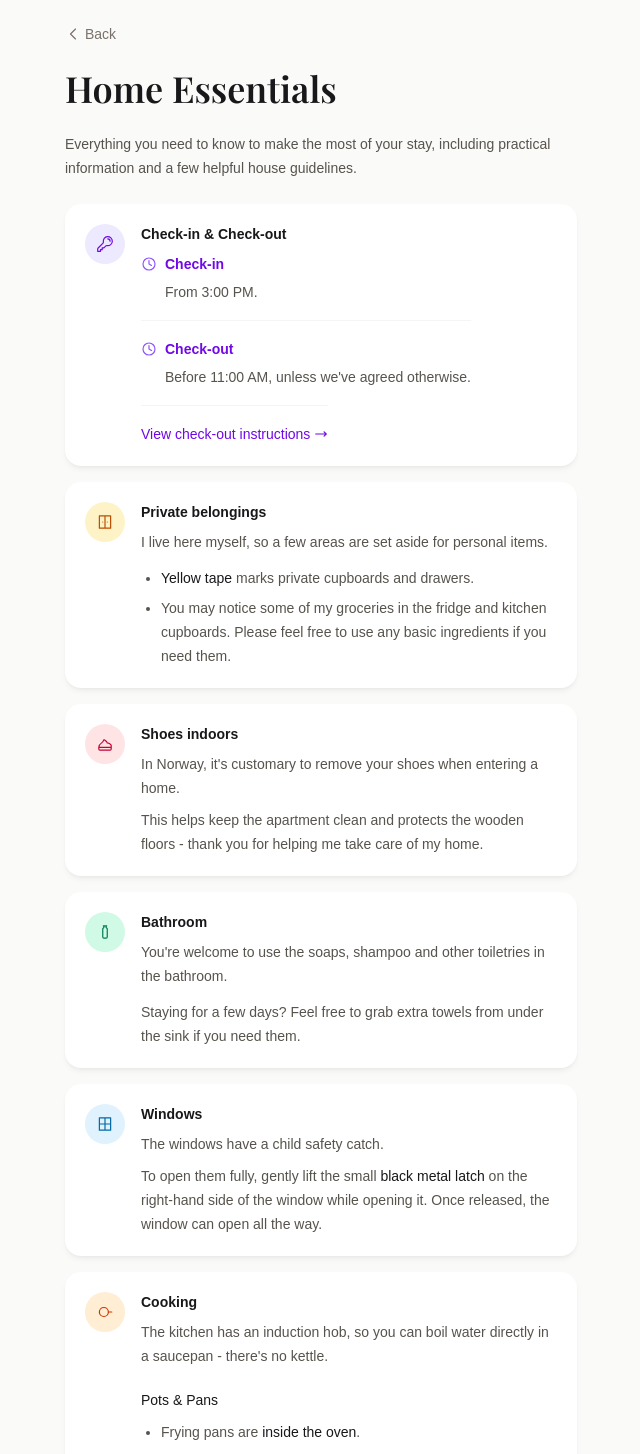
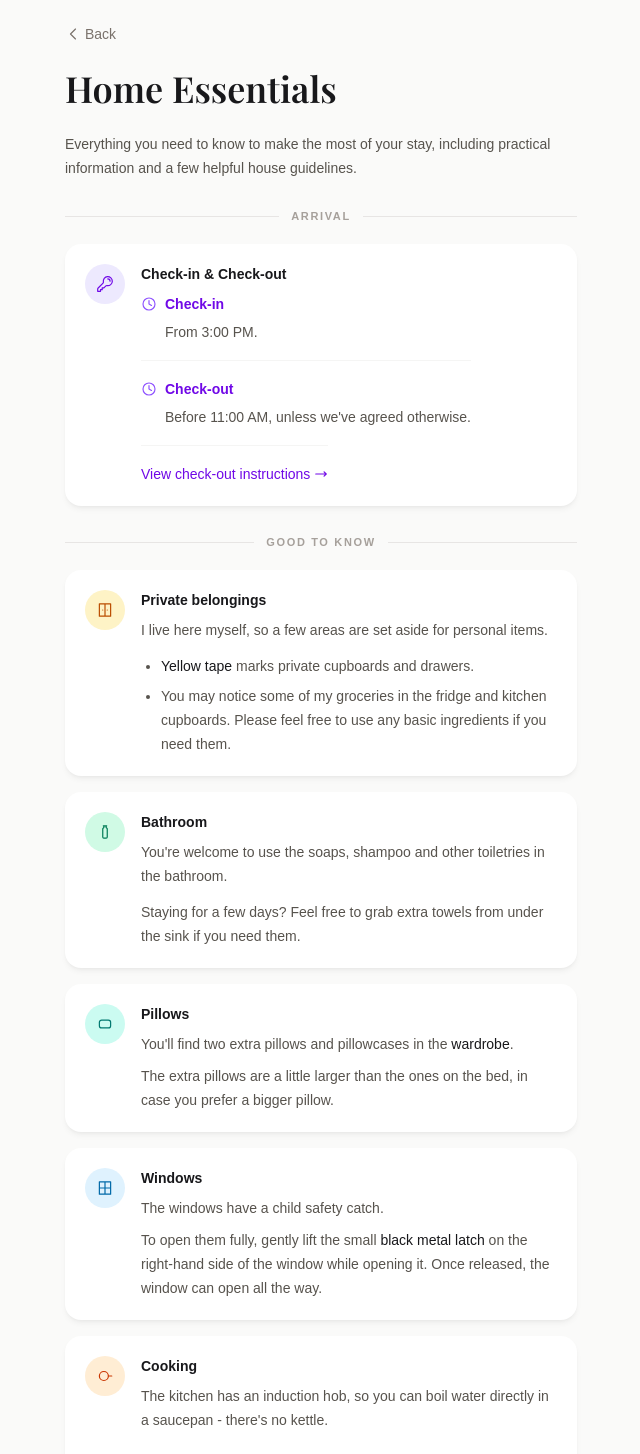
Before and after one commit to pia-scarvounis/airbnb-guide, a Next.js app: page /apartment/essentials in a window 1280 px wide. Shown: the top 1454 px of the page, without its empty margins (319-959 px from the left). Built offline with nearby package versions, Linux system fonts and the light colour scheme.

Commit message:
Add Pillows to Home Essentials, group into sections, swap Håndbakt photo
- Add Pillows card and reorder Home Essentials into Arrival / Good to
  Know / House Guidelines sections with centered dividers
- Replace Håndbakt image with new photo

```diff
--- a/app/apartment/essentials/page.tsx
+++ b/app/apartment/essentials/page.tsx
@@ -25,6 +25,7 @@ export default function EssentialsPage() {
 
   const items = [
     {
+      section: "Arrival",
       title: "Check-in & Check-out",
       bg: "bg-violet-100 dark:bg-violet-900/30",
       fg: "text-violet-700 dark:text-violet-300",
@@ -73,6 +74,7 @@ export default function EssentialsPage() {
       ),
     },
     {
+      section: "Good to Know",
       title: "Private belongings",
       bg: "bg-amber-100 dark:bg-amber-900/30",
       fg: "text-amber-700 dark:text-amber-300",
@@ -101,30 +103,6 @@ export default function EssentialsPage() {
       ),
     },
     {
-      title: "Shoes indoors",
-      bg: "bg-rose-100 dark:bg-rose-900/30",
-      fg: "text-rose-700 dark:text-rose-300",
-      icon: (
-        <path
-          strokeLinecap="round"
-          strokeLinejoin="round"
-          d="M3.75 16.5h16.5v2.25a1.5 1.5 0 0 1-1.5 1.5H5.25a1.5 1.5 0 0 1-1.5-1.5V16.5ZM3.75 16.5c0-3 1.5-4.5 3.75-6 1.5-1 2.25-2.25 2.625-3.375.198-.594.897-.816 1.42-.463C13.313 7.85 15 9.276 15 10.5c1.5 0 3.75.75 5.25 3v3"
-        />
-      ),
-      body: (
-        <>
-          <p>
-            In Norway, it&apos;s customary to remove your shoes when entering
-            a home.
-          </p>
-          <p className="mt-2">
-            This helps keep the apartment clean and protects the wooden
-            floors - thank you for helping me take care of my home.
-          </p>
-        </>
-      ),
-    },
-    {
       title: "Bathroom",
       bg: "bg-emerald-100 dark:bg-emerald-900/30",
       fg: "text-emerald-700 dark:text-emerald-300",
@@ -144,6 +122,30 @@ export default function EssentialsPage() {
           <p className="mt-3">
             Staying for a few days? Feel free to grab extra towels from
             under the sink if you need them.
+          </p>
+        </>
+      ),
+    },
+    {
+      title: "Pillows",
+      bg: "bg-teal-100 dark:bg-teal-900/30",
+      fg: "text-teal-700 dark:text-teal-300",
+      icon: (
+        <path
+          strokeLinecap="round"
+          strokeLinejoin="round"
+          d="M4.5 9.75a3 3 0 0 1 3-3h9a3 3 0 0 1 3 3v4.5a3 3 0 0 1-3 3h-9a3 3 0 0 1-3-3v-4.5Z"
+        />
+      ),
+      body: (
+        <>
+          <p>
+            You&apos;ll find two extra pillows and pillowcases in the{" "}
+            <strong className={bold}>wardrobe</strong>.
+          </p>
+          <p className="mt-2">
+            The extra pillows are a little larger than the ones on the bed,
+            in case you prefer a bigger pillow.
           </p>
         </>
       ),
@@ -272,6 +274,31 @@ export default function EssentialsPage() {
       ),
     },
     {
+      section: "House Guidelines",
+      title: "Shoes indoors",
+      bg: "bg-rose-100 dark:bg-rose-900/30",
+      fg: "text-rose-700 dark:text-rose-300",
+      icon: (
+        <path
+          strokeLinecap="round"
+          strokeLinejoin="round"
+          d="M3.75 16.5h16.5v2.25a1.5 1.5 0 0 1-1.5 1.5H5.25a1.5 1.5 0 0 1-1.5-1.5V16.5ZM3.75 16.5c0-3 1.5-4.5 3.75-6 1.5-1 2.25-2.25 2.625-3.375.198-.594.897-.816 1.42-.463C13.313 7.85 15 9.276 15 10.5c1.5 0 3.75.75 5.25 3v3"
+        />
+      ),
+      body: (
+        <>
+          <p>
+            In Norway, it&apos;s customary to remove your shoes when entering
+            a home.
+          </p>
+          <p className="mt-2">
+            This helps keep the apartment clean and protects the wooden
+            floors - thank you for helping me take care of my home.
+          </p>
+        </>
+      ),
+    },
+    {
       title: "Smoking",
       bg: "bg-emerald-100 dark:bg-emerald-900/30",
       fg: "text-emerald-700 dark:text-emerald-300",
@@ -304,11 +331,18 @@ export default function EssentialsPage() {
       </p>
 
       <div className="mt-6 flex flex-col gap-4">
-        {items.map((item) => (
-          <div
-            key={item.title}
-            className="flex gap-4 rounded-2xl bg-white p-5 shadow-md shadow-black/5 dark:bg-zinc-900"
-          >
+        {items.map((item, i) => (
+          <div key={item.title} className="contents">
+            {item.section && (
+              <div className={`flex items-center gap-3 ${i === 0 ? "" : "mt-2"}`}>
+                <span className="h-px flex-1 bg-stone-200 dark:bg-zinc-800" />
+                <span className="text-[11px] font-semibold uppercase tracking-[0.15em] text-stone-400 dark:text-zinc-500">
+                  {item.section}
+                </span>
+                <span className="h-px flex-1 bg-stone-200 dark:bg-zinc-800" />
+              </div>
+            )}
+            <div className="flex gap-4 rounded-2xl bg-white p-5 shadow-md shadow-black/5 dark:bg-zinc-900">
               <span className={`flex h-10 w-10 shrink-0 items-center justify-center rounded-full ${item.bg}`}>
                 <svg width="18" height="18" viewBox="0 0 24 24" fill="none" stroke="currentColor" strokeWidth="1.6" className={item.fg}>
                   {item.icon}
@@ -319,6 +353,7 @@ export default function EssentialsPage() {
                   {item.title}
                 </p>
                 <div className="mt-2">{item.body}</div>
+              </div>
             </div>
           </div>
         ))}
--- a/app/favorites/page.tsx
+++ b/app/favorites/page.tsx
@@ -127,6 +127,15 @@ const places: Place[] = [
     directions: ["🚌 Take bus 54 to Møllerveien, then walk 10 minutes."],
     description:
       "If you're serious about coffee, this is one of the best places to visit in Oslo. Tim Wendelboe is world-renowned for its award-winning coffee and relaxed, minimalist atmosphere. It's a small café with a big reputation, perfect for a carefully brewed filter coffee or espresso.",
+  },
+  {
+    name: "Håndbakt",
+    category: "Cafés",
+    image: "/favorites-handbakt-v2.jpg",
+    mapsQuery: "Håndbakt Oslo",
+    directions: ["🚶 20 min walk"],
+    description:
+      "A cosy artisan bakery tucked away in Kjølberggata, serving excellent coffee, freshly baked bread and pastries. They offer a great selection of vegan baked goods, and their weekend brunch is well worth a visit. It's a bit hidden away, but definitely worth seeking out.",
   },
   {
     name: "KUMI",
```
Also changed, not shown: 1 other file (tests, documents, lock files or other folders). Lines whose indentation alone changed are shown as unchanged.
